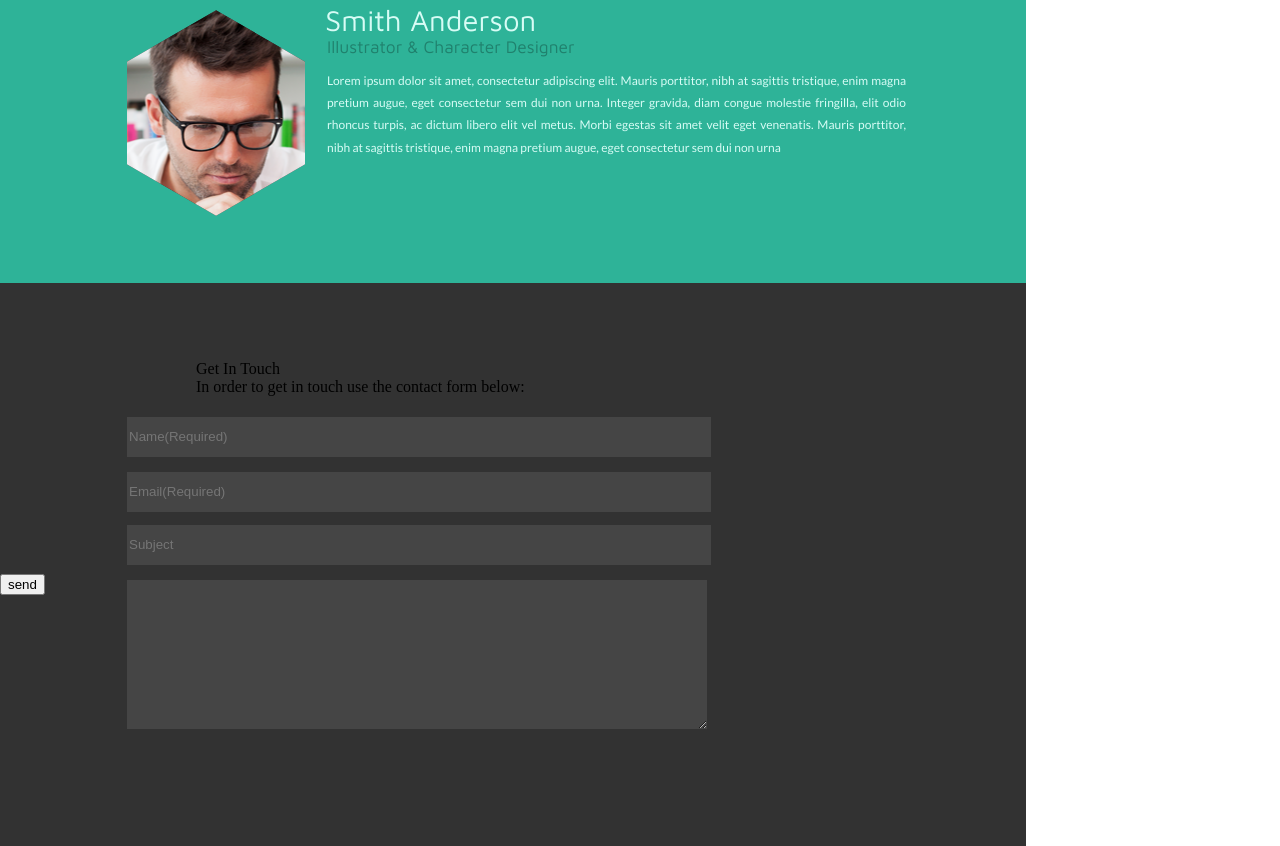
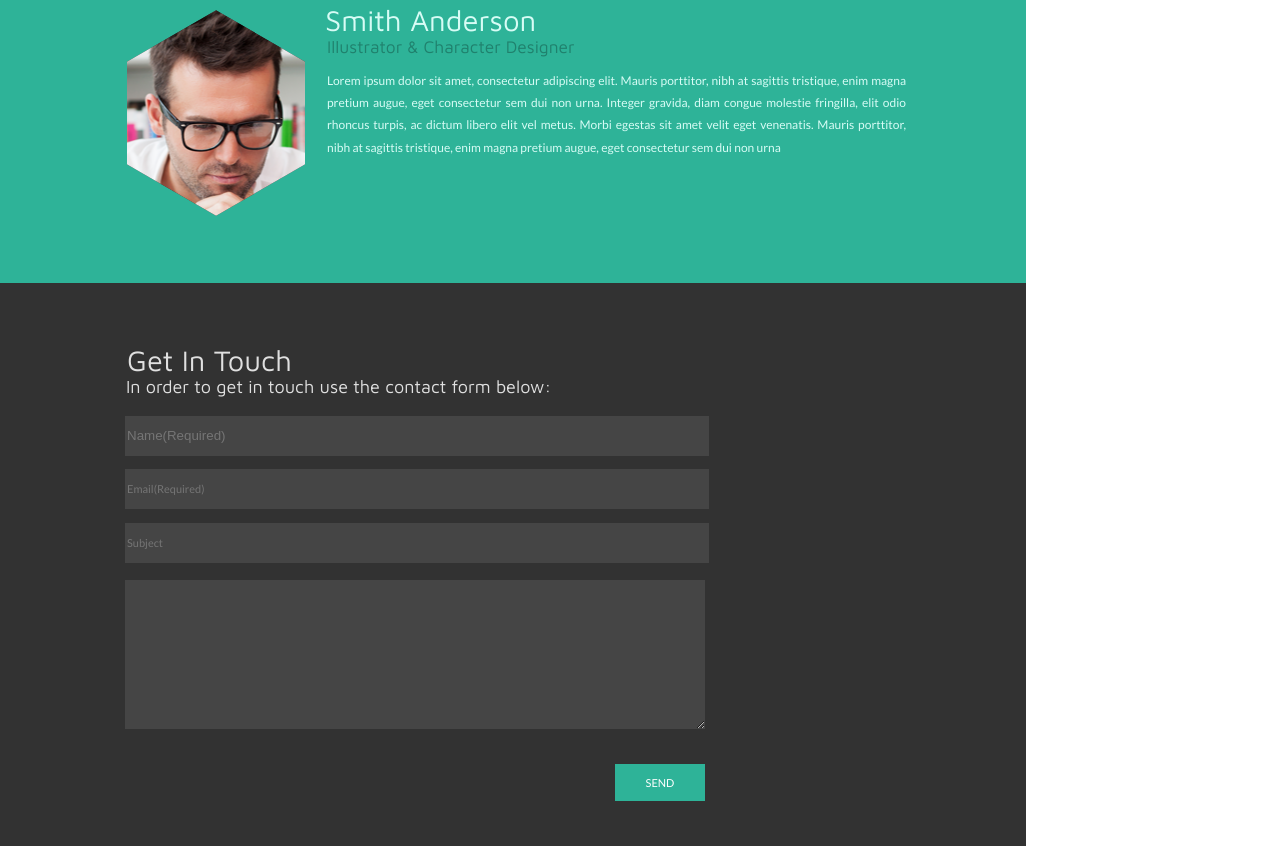
Before and after one commit to zdanovich89/hexal-, a plain HTML site: page index.html in a window 1280 px wide. Shown: the part 842-1688 px from the top of the page. Drawn offline with Linux system fonts and the light colour scheme.

Commit message:
fead:add new style footer

```diff
--- a/index.html
+++ b/index.html
@@ -9,6 +9,7 @@
     <link href="https://fonts.googleapis.com/css?family=Maven+Pro" rel="stylesheet">
     <link href="https://fonts.googleapis.com/css?family=Lato" rel="stylesheet">
   </head>
+
   <body>
     <nav>
       <header>
@@ -27,6 +28,7 @@
         </ul>
       </header>
     </nav>
+
     <main>
       <section class="hex-container">
         <div class="hexagon">
@@ -95,8 +97,6 @@
           </div>
         </div>
 
-
-
       </section>
 
       <section>
@@ -107,7 +107,6 @@
             </div>
           </div>
           <h3>Smith Anderson</h3>
-
           <p class="subtitle">Illustrator & Character Designer</p>
           <p class="latin">Lorem ipsum dolor sit amet, consectetur adipiscing elit. Mauris porttitor, nibh at sagittis tristique, enim magna pretium augue, eget consectetur sem dui non urna. Integer gravida, diam congue molestie fringilla, elit odio rhoncus turpis, ac dictum libero elit vel metus. Morbi egestas sit amet velit eget venenatis. Mauris porttitor, nibh at sagittis tristique, enim magna pretium augue, eget consectetur sem dui non urna</p>
         </article>
@@ -116,13 +115,14 @@
     <footer>
       <form>
         <fieldset>
-                <legend>Get In Touch<br>In order to get in touch use the contact form below:</legend>
+          <legend class="get">Get In Touch</legend>
+          <legend class="order">In order to get in touch use the contact form below:</legend>
           <input class="name" type="text" placeholder="Name(Required)" required>
-                <input  class="email" type="email" placeholder="Email(Required)" required>
+          <input class="email" type="email" placeholder="Email(Required)" required>
           <input class="subject" type="text"  placeholder="Subject">
           <textarea></textarea>
         </fieldset>
-            <button type="submit">send</button>
+        <button type="submit">SEND</button>
       </form>
     </footer>
   </body>
--- a/style.css
+++ b/style.css
@@ -18,7 +18,7 @@ body {
   position: relative;
   float: left;
   left: 262px;
-    font-family: Lato-Bold, AdobeInvisFont, MyriadPro-Regular;
+  font-family: 'Lato', sans-serif;
   font-size: 7.21379pt;
   text-align: justify;
   z-index: 1;
@@ -30,7 +30,7 @@ body {
   position: relative;
   float: right;
   right: 316px;
-    font-family: Lato-Bold, AdobeInvisFont, MyriadPro-Regular;
+  font-family: 'Lato', sans-serif;
   font-size: 7.21379pt;
   text-align: justify;
   z-index: 1;
@@ -222,9 +222,6 @@ body {
   background-position: 50%;
 }
 
-
-
-
 .hex-container {
   width: 1026px;
   position: relative;
@@ -235,26 +232,29 @@ body {
   display: inline-block;
   top: -141px;
   left: 724px;
+}
 
-    }
 #hex5 {
   position: relative;
   display: inline-block;
   top: 27px;
   left: -178px;
 }
+
 #hex6 {
   position: relative;
   display: inline-block;
   top: 27px;
   left: 22px;
 }
+
 #hex7 {
   position: relative;
   display: inline-block;
   top: 27px;
   left: 22px;
 }
+
 #hex8 {
   position: relative;
   display: inline-block;
@@ -303,7 +303,6 @@ body {
   height: 341px;
   background: #2eb398;
   width: 1026px;
-
 }
 
 .hexagon-foto {
@@ -413,47 +412,79 @@ body {
 
 .name {
   position: relative;
-        top: 91px;
-        left: 26px;
+  top: 71px;
+  left: 24px;
   background: #454545;
   border: none;
   height: 38px;
   width: 580px;
 }
 
-
 .email {
   position: relative;
-        top: 106px;
-        left: 26px;
+  top: 84px;
+  left: 24px;
   background: #454545;
   border: none;
   height: 38px;
   width: 580px;
+  font-family: 'Lato', sans-serif;
+  font-size: 11px;
+  color: white;
 }
-
 
 .subject {
   position: relative;
-        top: 119px;
-        left: 26px;
+  top: 98px;
+  left: 24px;
   background: #454545;
   border: none;
   height: 38px;
   width: 580px;
+  font-family: 'Lato', sans-serif;
+  font-size: 11px;
+  color: white;
 }
 
 textarea {
   position: relative;
-        top: 134px;
-        left: 26px;
+  top: 115px;
+  left: 24px;
   background: #454545;
   border: none;
   height: 145px;
   width: 576px;
 }
-    legend {
+
+.get {
   position: relative;
-        top: 76px;
-        left: 93px;
+  top: 59px;
+  left: 24px;
+  color: #e0e0e0;
+  font-family: 'Maven Pro', sans-serif;
+  font-size: 29px;
   }
+
+  .order {
+    position: relative;
+    top: 52px;
+    left: 23px;
+    color: #e0e0e0;
+    font-family: 'Maven Pro', sans-serif;
+    font-size: 18px;
+    font-weight: 100;
+    }
+
+button {
+  position: relative;
+  display: inline-block;
+  left: 615px;
+  top: 171px;
+  width: 90px;
+  height: 37px;
+  background-color: #2eb398;
+  font-family: 'Lato', sans-serif;
+  font-size: 11px;
+  color: white;
+  border: 0px;
+}
```
Lines whose indentation alone changed are shown as unchanged.
